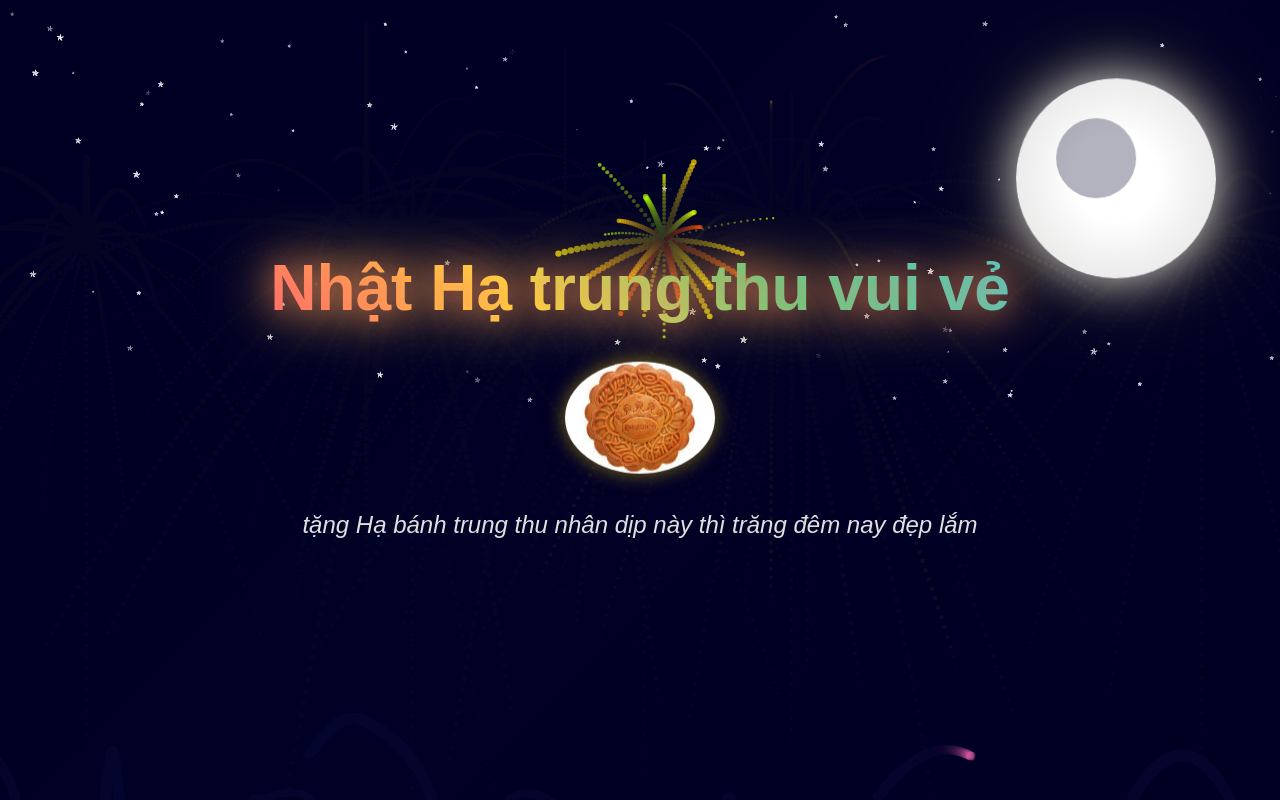
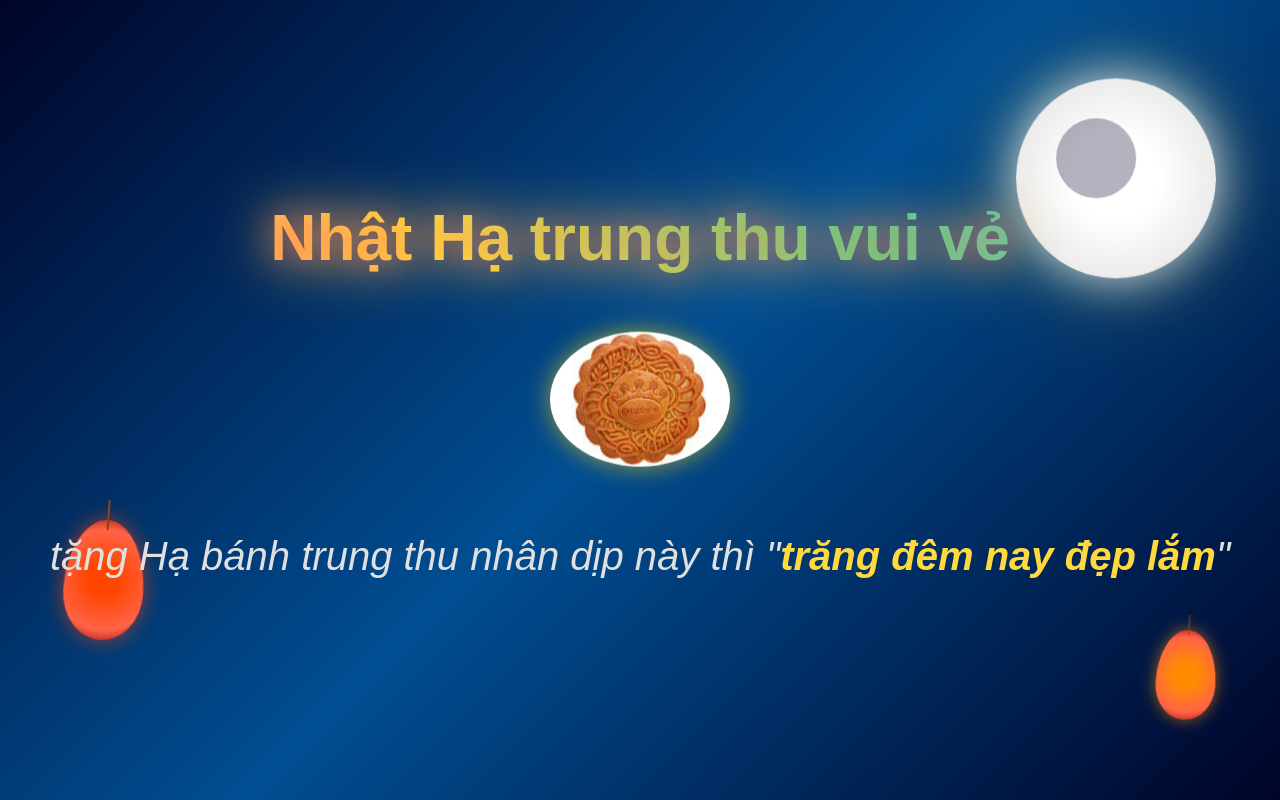
Before and after one commit to thaidong952-blip/trungthu, a Flask app: page / in a window 1280 px wide. Run offline with Flask 3, Linux system fonts and the light colour scheme.

Commit message:
Update index.html

```diff
--- a/templates/index.html
+++ b/templates/index.html
@@ -8,7 +8,7 @@
             margin: 0;
             padding: 0;
             font-family: 'Arial', sans-serif;
-            background: linear-gradient(135deg, #000428 0%, #004e92 50%, #000428 100%); /* Đêm trăng huyền bí: Xanh đen với gradient tối */
+            background: linear-gradient(135deg, #000428 0%, #004e92 50%, #000428 100%); /* Đêm trăng huyền bí */
             height: 100vh;
             overflow: hidden;
             display: flex;
@@ -40,20 +40,21 @@
             animation: glow 2s ease-in-out infinite alternate;
         }
         .cake-img {
-            width: 150px; /* Kích thước hình bánh */
+            width: 180px; /* Tăng kích thước để nổi bật */
             height: auto;
-            margin: 20px 0;
-            border-radius: 50%; /* Làm tròn hình bánh */
-            box-shadow: 0 0 20px rgba(255, 215, 0, 0.5); /* Glow vàng quanh bánh */
+            margin: 40px 0; /* Tăng margin để không chèn chữ */
+            border-radius: 50%; /* Tròn */
+            box-shadow: 0 0 25px rgba(255, 215, 0, 0.6); /* Glow vàng mạnh hơn */
             animation: float 3s ease-in-out infinite;
+            z-index: 11; /* Nổi trên chữ */
         }
         p {
-            font-size: 1.5em;
+            font-size: 2.5em; /* To hơn, dễ đọc */
             color: #e0e0e0;
-            margin: 10px 0;
+            margin: 20px 0;
             opacity: 0;
             animation: fadeInUp 2s ease-out 0.5s forwards;
-            font-style: italic; /* Nghiêng cho lãng mạn */
+            font-style: italic;
         }
         .moon {
             position: absolute;
@@ -63,7 +64,7 @@
             height: 200px;
             background: radial-gradient(circle, #fff 30%, #f0f0f0 60%, #e0e0e0 100%);
             border-radius: 50%;
-            box-shadow: 0 0 50px rgba(255, 255, 255, 0.8), 0 0 100px rgba(255, 215, 0, 0.3); /* Glow trắng-vàng trăng */
+            box-shadow: 0 0 50px rgba(255, 255, 255, 0.8), 0 0 100px rgba(255, 215, 0, 0.3);
             z-index: 5;
             animation: floatMoon 6s ease-in-out infinite;
         }
@@ -77,6 +78,48 @@
             background: #000428;
             border-radius: 50%;
             opacity: 0.3;
+        }
+        .lantern { /* Đèn lồng bên trái */
+            position: absolute;
+            left: 5%;
+            bottom: 20%;
+            width: 80px;
+            height: 120px;
+            background: radial-gradient(circle, #ff4500 20%, #ff6347 70%, #8b0000 100%);
+            border-radius: 50% 50% 50% 50% / 60% 60% 40% 40%;
+            box-shadow: 0 0 20px rgba(255, 69, 0, 0.6);
+            animation: sway 4s ease-in-out infinite;
+        }
+        .lantern::before {
+            content: '';
+            position: absolute;
+            top: -20px;
+            left: 50%;
+            width: 2px;
+            height: 30px;
+            background: #8b4513;
+            transform: translateX(-50%);
+        }
+        .lantern-right { /* Đèn lồng bên phải */
+            position: absolute;
+            right: 5%;
+            bottom: 10%;
+            width: 60px;
+            height: 90px;
+            background: radial-gradient(circle, #ff8c00 20%, #ff6347 70%, #8b0000 100%);
+            border-radius: 50% 50% 50% 50% / 60% 60% 40% 40%;
+            box-shadow: 0 0 15px rgba(255, 140, 0, 0.6);
+            animation: sway 5s ease-in-out infinite reverse;
+        }
+        .lantern-right::before {
+            content: '';
+            position: absolute;
+            top: -15px;
+            left: 50%;
+            width: 1px;
+            height: 20px;
+            background: #8b4513;
+            transform: translateX(-50%);
         }
         @keyframes fadeInUp {
             from { opacity: 0; transform: translateY(50px); }
@@ -94,15 +137,21 @@
             0%, 100% { transform: translateY(0px); }
             50% { transform: translateY(-10px); }
         }
+        @keyframes sway {
+            0%, 100% { transform: rotate(0deg); }
+            50% { transform: rotate(5deg); }
+        }
     </style>
 </head>
 <body>
     <canvas id="canvas"></canvas>
-    <div class="moon"></div> <!-- Trăng sáng hơn cho background đêm -->
+    <div class="moon"></div> <!-- Trăng -->
+    <div class="lantern"></div> <!-- Đèn lồng trái -->
+    <div class="lantern-right"></div> <!-- Đèn lồng phải -->
     <div class="container">
-        <h1>Nhật Hạ trung thu vui vẻ</h1> <!-- Chữ chính glow -->
-        <img src="banh.jpeg" alt="Bánh trung thu" class="cake-img"> <!-- Hình bánh từ file của bạn -->
-        <p>tặng Hạ bánh trung thu nhân dịp này thì trăng đêm nay đẹp lắm</p> <!-- Dòng chữ lãng mạn -->
+        <h1>Nhật Hạ trung thu vui vẻ</h1>
+        <img src="banh.jpeg" alt="Bánh trung thu" class="cake-img"> <!-- Hình bánh từ templates, không chèn chữ -->
+        <p>tặng Hạ bánh trung thu nhân dịp này thì "<span style="color: #ffd93d; font-weight: bold;">trăng đêm nay đẹp lắm</span>"</p> <!-- To hơn, ngoặc kép -->
     </div>
 
     <script>
@@ -113,93 +162,37 @@
 
         let particles = [];
         let stars = [];
-        let hearts = []; // Hiệu ứng trái tim nhỏ xoay
+        let hearts = [];
+        let flowers = [];
 
-        class Particle {
-            constructor(x, y, vx, vy, color, size, life) {
+        // Giữ nguyên class Particle, Star, HeartParticle từ code cũ
+
+        class FlowerParticle {
+            constructor(x, y) {
                 this.x = x;
                 this.y = y;
-                this.vx = vx;
-                this.vy = vy;
-                this.color = color;
-                this.size = size;
-                this.life = life;
-                this.maxLife = life;
+                this.vx = (Math.random() - 0.5) * 1;
+                this.vy = Math.random() * 1 + 0.5;
+                this.angle = 0;
+                this.life = 200;
+                this.maxLife = 200;
+                this.size = Math.random() * 4 + 2;
+                this.rotationSpeed = Math.random() * 0.03 + 0.01;
             }
             update() {
                 this.x += this.vx;
                 this.y += this.vy;
-                this.vy += 0.1;
-                this.life--;
-                this.size *= 0.99;
-            }
-            draw() {
-                ctx.save();
-                ctx.globalAlpha = this.life / this.maxLife;
-                ctx.fillStyle = this.color;
-                ctx.beginPath();
-                ctx.arc(this.x, this.y, this.size, 0, Math.PI * 2);
-                ctx.fill();
-                ctx.restore();
-            }
-        }
-
-        class HeartParticle {
-            constructor(x, y) {
-                this.x = x;
-                this.y = y;
-                this.vx = (Math.random() - 0.5) * 2; // Chậm hơn cho xoay mượt
-                this.vy = Math.random() * -2; // Bay lên chậm
-                this.angle = 0; // Góc xoay
-                this.life = 150; // Sống lâu hơn
-                this.maxLife = 150;
-                this.size = Math.random() * 5 + 3; // Nhỏ hơn: 3-8px
-                this.rotationSpeed = Math.random() * 0.05 + 0.02; // Tốc độ xoay
-            }
-            update() {
-                this.x += this.vx;
-                this.y += this.vy;
-                this.vy += 0.02; // Gravity nhẹ
-                this.angle += this.rotationSpeed; // Xoay vòng
+                this.angle += this.rotationSpeed;
                 this.life--;
             }
             draw() {
                 ctx.save();
                 ctx.globalAlpha = this.life / this.maxLife;
                 ctx.translate(this.x, this.y);
-                ctx.rotate(this.angle); // Xoay trái tim
-                ctx.fillStyle = '#ff69b4'; // Màu hồng lãng mạn
+                ctx.rotate(this.angle);
+                ctx.fillStyle = '#ff69b4';
                 ctx.beginPath();
-                ctx.moveTo(0, -this.size);
-                ctx.bezierCurveTo(-this.size, -this.size / 2, -this.size, 0, 0, this.size / 2);
-                ctx.bezierCurveTo(this.size, 0, this.size, -this.size / 2, 0, -this.size);
-                ctx.fill();
-                ctx.restore();
-            }
-        }
-
-        class Star {
-            constructor() {
-                this.x = Math.random() * canvas.width;
-                this.y = Math.random() * canvas.height * 0.5;
-                this.size = Math.random() * 3 + 1;
-                this.twinkle = Math.random() * 255;
-            }
-            update() {
-                this.twinkle += (Math.random() - 0.5) * 2;
-                this.twinkle = Math.max(0, Math.min(255, this.twinkle));
-            }
-            draw() {
-                ctx.save();
-                ctx.globalAlpha = this.twinkle / 255 * 0.8;
-                ctx.fillStyle = '#fff';
-                ctx.beginPath();
-                ctx.moveTo(this.x, this.y - this.size);
-                for (let i = 0; i < 5; i++) {
-                    ctx.lineTo(this.x + Math.cos((i * 4 * Math.PI / 5) - Math.PI / 2) * this.size, this.y + Math.sin((i * 4 * Math.PI / 5) - Math.PI / 2) * this.size);
-                    ctx.lineTo(this.x + Math.cos((i * 4 * Math.PI / 5) + Math.PI / 2) * (this.size / 2), this.y + Math.sin((i * 4 * Math.PI / 5) + Math.PI / 2) * (this.size / 2));
-                }
-                ctx.closePath();
+                ctx.arc(0, 0, this.size, 0, Math.PI * 2);
                 ctx.fill();
                 ctx.restore();
             }
@@ -227,7 +220,7 @@
         }
 
         function animate() {
-            ctx.fillStyle = 'rgba(0, 4, 40, 0.1)'; // Nền đêm trăng mờ
+            ctx.fillStyle = 'rgba(0, 4, 40, 0.1)';
             ctx.fillRect(0, 0, canvas.width, canvas.height);
 
             stars.forEach(star => {
@@ -247,8 +240,15 @@
                 h.draw();
             });
 
+            flowers = flowers.filter(f => f.life > 0);
+            flowers.forEach(f => {
+                f.update();
+                f.draw();
+            });
+
             if (Math.random() < 0.02) createFirework(Math.random() * canvas.width, canvas.height * 0.3);
-            if (Math.random() < 0.02) hearts.push(new HeartParticle(Math.random() * canvas.width, canvas.height)); // Thêm tim thường hơn, xoay vòng
+            if (Math.random() < 0.02) hearts.push(new HeartParticle(Math.random() * canvas.width, canvas.height));
+            if (Math.random() < 0.03) flowers.push(new FlowerParticle(Math.random() * canvas.width, 0));
 
             requestAnimationFrame(animate);
         }
```
